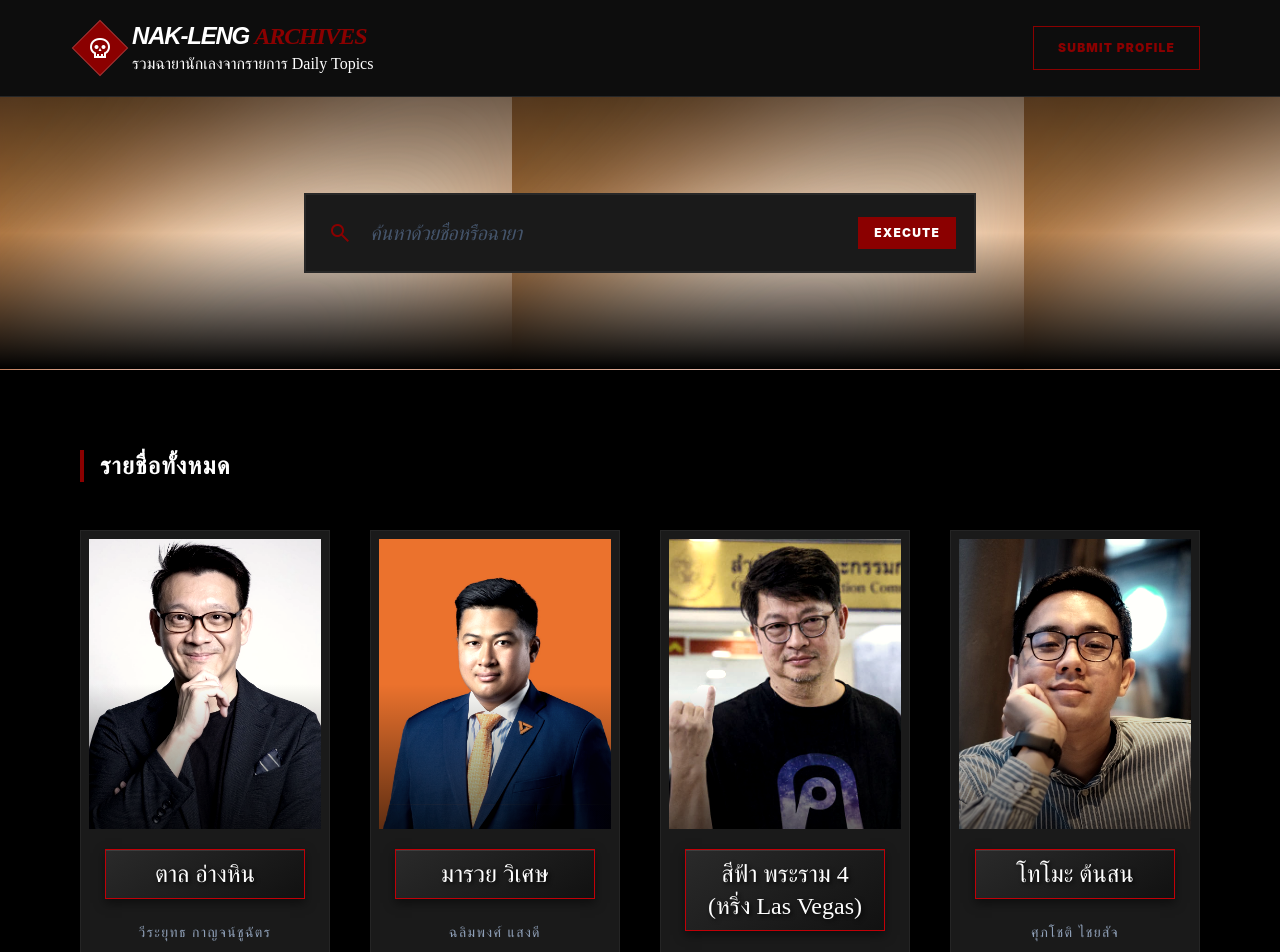
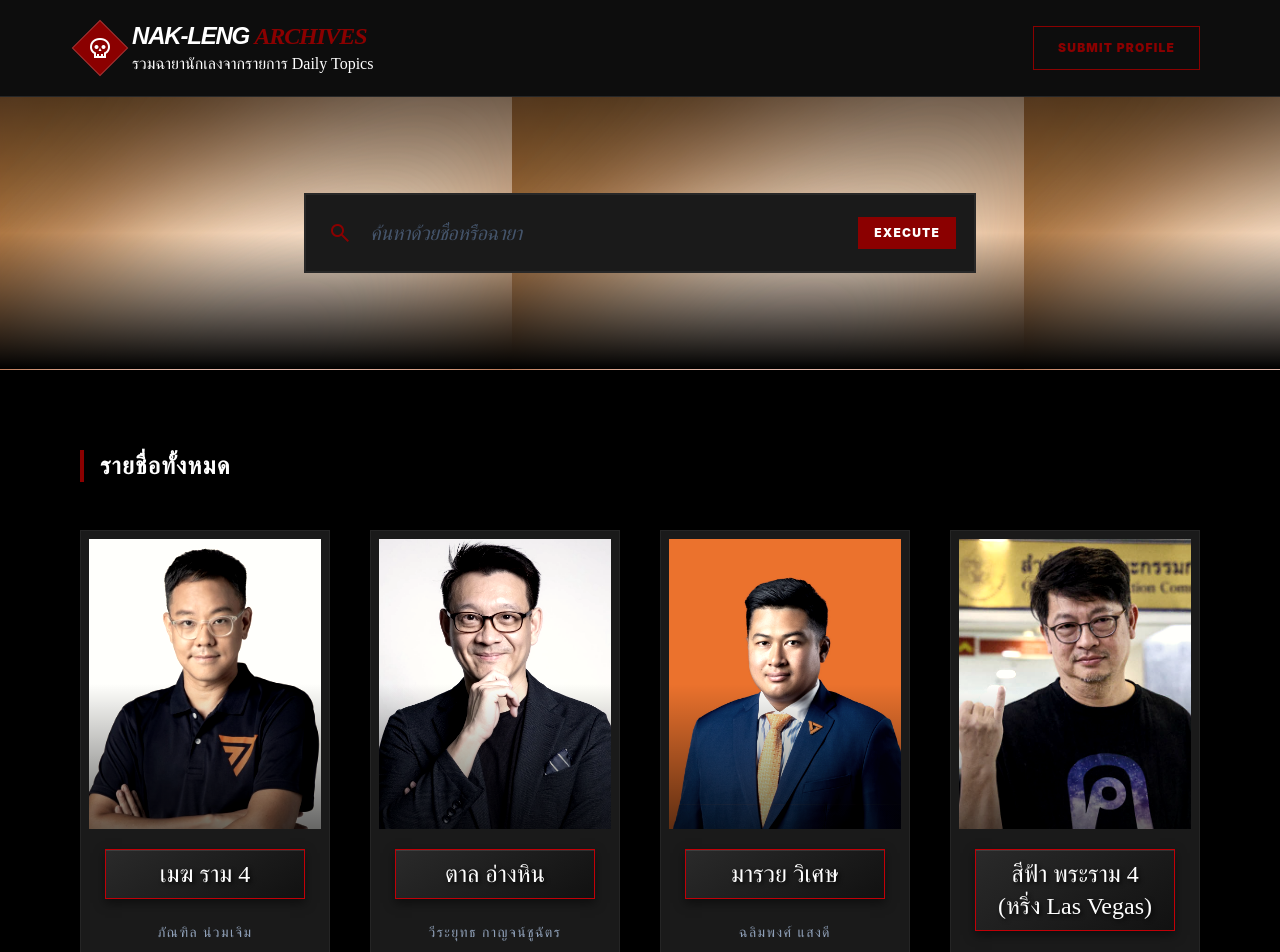
Before and after one commit to bdsach/nak-leng-archives, a React (Vite) app: page / in a window 1280 px wide. Shown: the top 952 px of the page. Built offline with nearby package versions, Linux system fonts and the light colour scheme; a web font is replaced by a local one.

Commit message:
📚 add(data): bhuntin_n

```diff
--- a/src/data/Figures.ts
+++ b/src/data/Figures.ts
@@ -1,4 +1,10 @@
 export const figures: Figure[] = [
+  {
+    id: "bhuntin_n",
+    name: "ภัณฑิล น่วมเจิม",
+    alias: "เมฆ ราม 4",
+    imageUrl: "/avatars/bhuntin_n.jpeg",
+  },
   {
     id: "veerayooth_k",
     name: "วีระยุทธ กาญจน์ชูฉัตร",
```
Also changed, not shown: public/avatars/bhuntin_n.jpeg (added).
